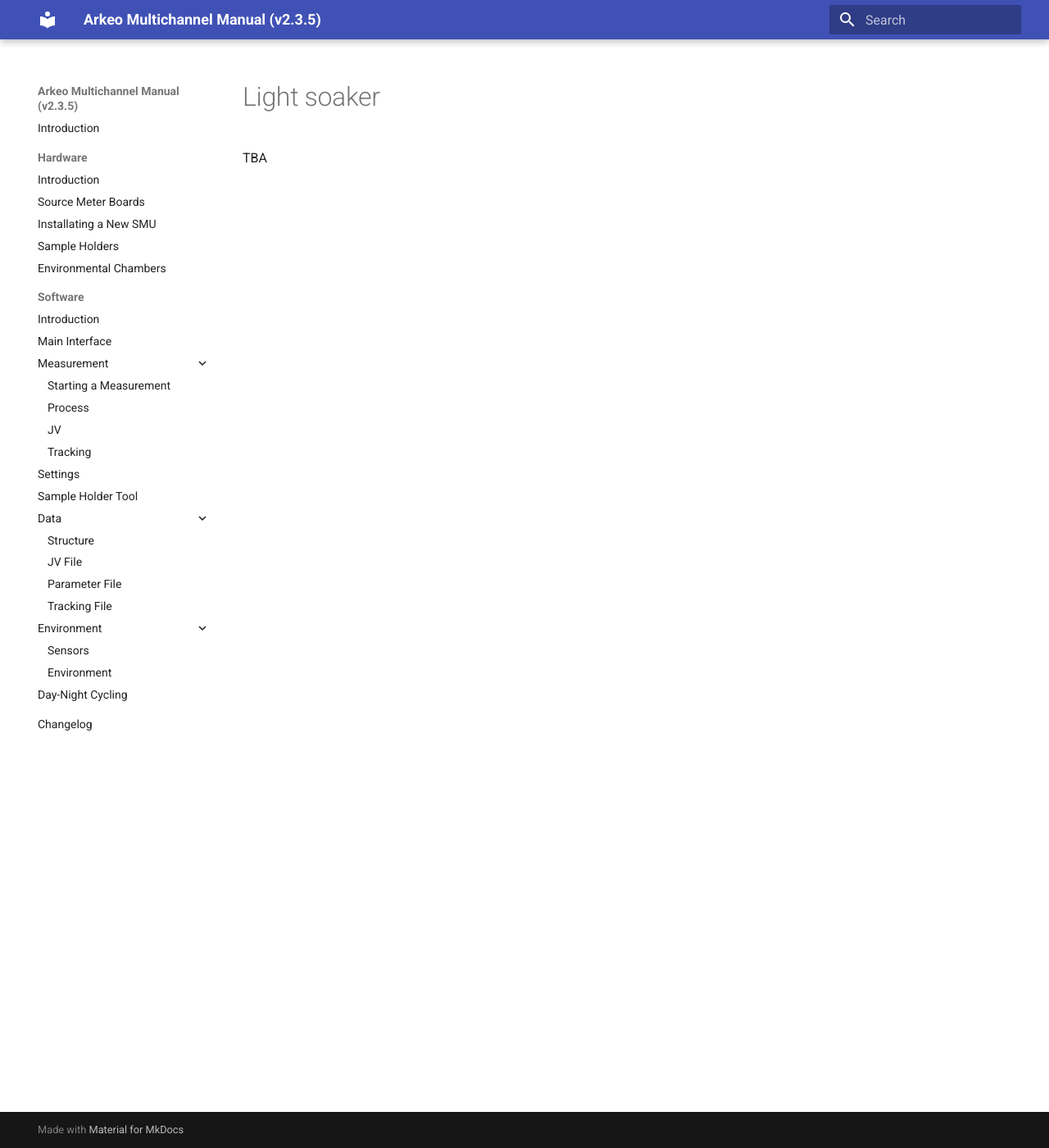
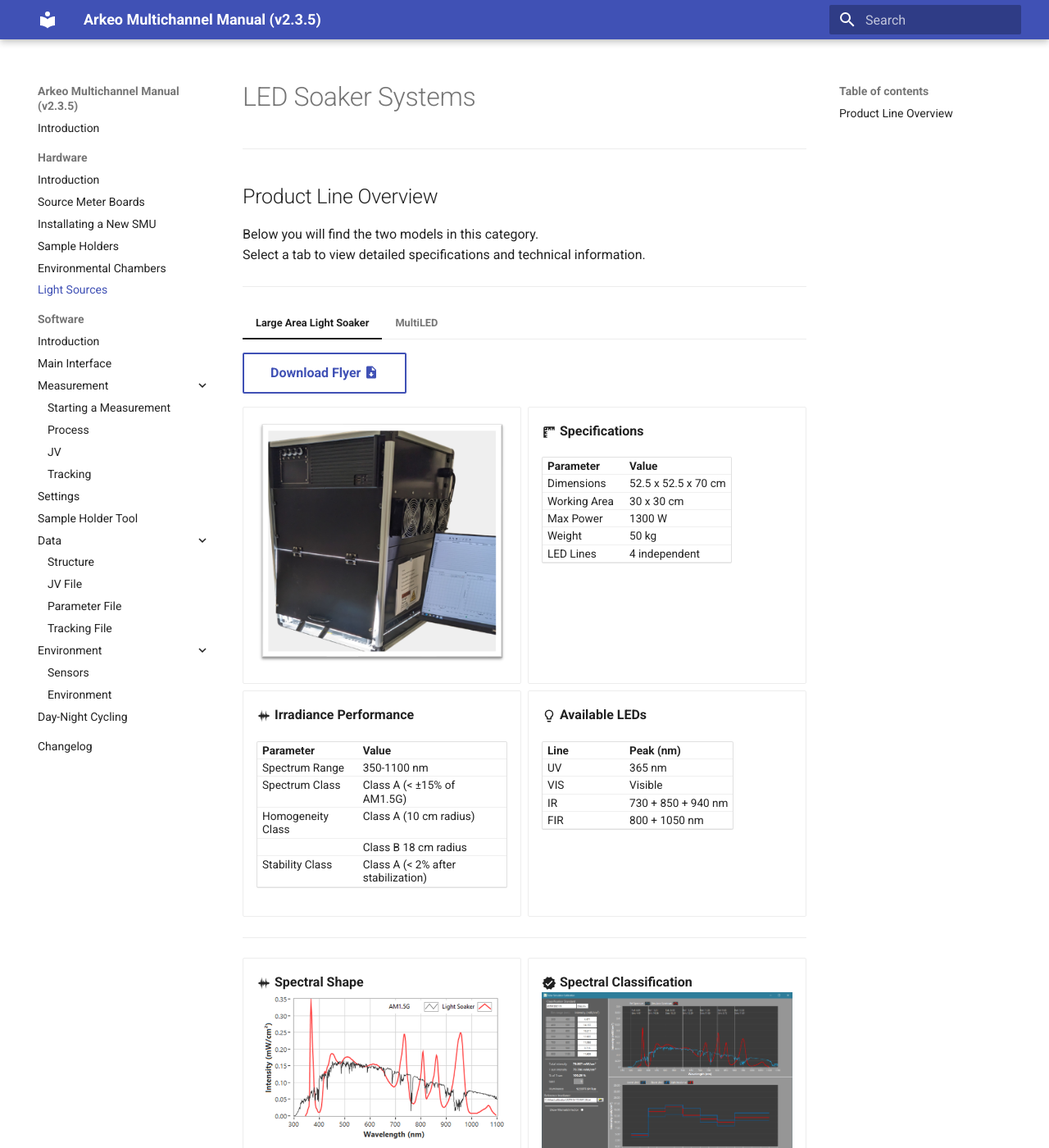
Before and after one commit to cicciresearch/arkeo-multichannel-manual, an MkDocs documentation site: the page built from docs/hardware/light-soaker.md, in a window 1280 px wide and 1400 px high. Shown: the whole window at 82% size. Built offline with MkDocs 1.6.1 and Material for MkDocs 9.7.7, drawn with Linux system fonts in a browser that asks for light colours.

Commit message:
Added light

```diff
--- a/docs/hardware/light-soaker.md
+++ b/docs/hardware/light-soaker.md
@@ -1 +1,125 @@
-TBA
+# LED Soaker Systems
+
+---
+
+## Product Line Overview
+
+Below you will find the two models in this category.
+Select a tab to view detailed specifications and technical information.
+
+---
+
+=== "Large Area Light Soaker"
+
+    [Download Flyer :material-file-download:](../assets/files/Arkeo%20Large%20area%20Light%20Soaker.pdf){ .md-button }
+
+    <div class="grid cards" markdown>
+
+    - ![Light Soaker](../assets/img/lights/light-soaker/light-soaker.png)
+
+    - :material-ruler-square:{ .middle } **Specifications**
+
+        | Parameter        | Value               |
+        |------------------|---------------------|
+        | Dimensions       | 52.5 x 52.5 x 70 cm |
+        | Working Area     | 30 x 30 cm          |
+        | Max Power        | 1300 W              |
+        | Weight           | 50 kg               |
+        | LED Lines        | 4 independent       |
+
+    - :material-waveform:{ .middle } **Irradiance Performance**
+
+        | Parameter             | Value                             |
+        |-----------------------|-----------------------------------|
+        | Spectrum Range        | 350-1100 nm                       |
+        | Spectrum Class        | Class A (< ±15% of AM1.5G)         |
+        | Homogeneity Class     | Class A (10 cm radius)            |
+        |                       | Class B 18 cm radius              |
+        | Stability Class       | Class A (< 2% after stabilization)|
+
+    - :material-lightbulb-outline:{ .middle } **Available LEDs**
+
+        | Line      | Peak (nm)         |
+        |-----------|-------------------|
+        | UV        | 365 nm            |
+        | VIS       | Visible           |
+        | IR        | 730 + 850 + 940 nm|
+        | FIR       | 800 + 1050 nm     |
+
+    </div>
+
+    ---
+
+    <div class="grid cards" markdown>
+
+    - :material-waveform:{ .middle } **Spectral Shape**
+    ![Spectrum](../assets/img/lights/light-soaker/spectrum.png){ .on-glb }
+
+    - :material-check-decagram:{ .middle } **Spectral Classification**
+    ![Calibration](../assets/img/lights/light-soaker/calibration.png){ .on-glb }
+
+    - :material-grid-large:{ .middle } **Homogeneity Map**
+    ![Homogeneity](../assets/img/lights/light-soaker/homogeneity.png){ .on-glb }
+
+
+    </div>
+
+
+
+=== "MultiLED"
+
+    [Download Flyer :material-file-download:](../assets/files/Arkeo%20Multi%20LED.pdf){ .md-button }
+
+    <div class="grid cards" markdown>
+
+    - ![Light Soaker](../assets/img/lights/multi-led/multi-led.png)
+
+    - :material-ruler-square:{ .middle } **Specifications**
+
+        | Parameter        | Value               |
+        |------------------|---------------------|
+        | Dimensions       | 6 x 6 x 14 cm       |
+        | Working Area     | 2 x 2 cm            |
+        | Max Power        | 20 W                |
+        | Weight           | 0.4 kg              |
+        | LED Lines        | 12 independent      |
+
+    - :material-waveform:{ .middle } **Irradiance Performance**
+
+        | Parameter             | Value                             |
+        |-----------------------|-----------------------------------|
+        | Spectrum Range        | 350-950 nm                       |
+        | Spectrum Class        | Class A (< ±15% of AM1.5G)         |
+        | Homogeneity Class     | Depends on setup           |
+        | Stability Class       | Class A (< 2% after stabilization)|
+
+    - :material-lightbulb-outline:{ .middle } **Available LEDs**
+
+        | Line      | Peak (nm)         |
+        |-----------|-------------------|
+        | Warm White        | Visible
+        | Cool White       | Visible
+        | Far UV        | 365 nm|
+        | UV       | 385 nm     |
+        | Blue       | 455 nm     |
+        | Green       | 510 nm     |
+        | Amber       | 590 nm     |
+        | Red       | 625 nm     |
+        | Hyper Red       | 660 nm     |
+        | Far Red       | 730 nm     |
+        | IR       | 860 nm     |
+        | Far IR       | 940 nm     |
+
+    </div>
+
+    ---
+
+    <div class="grid cards" markdown>
+
+    - :material-waveform:{ .middle } **Spectral Shape**
+    ![Spectrum](../assets/img/lights/multi-led/spectrum.png){ .on-glb }
+
+    - :material-check-decagram:{ .middle } **Spectral Classification**
+    ![Calibration](../assets/img/lights/multi-led/calibration.png){ .on-glb }
+
+    </div>
--- a/mkdocs.yml
+++ b/mkdocs.yml
@@ -14,7 +14,7 @@
     - content.footnote.tooltips
     - content.code.annotate
     - content.code.copy
-    - content.image.zoom
+    - content.image
     - content.action.copy
     - content.icons
 
@@ -48,7 +48,7 @@
     - Installating a New SMU: hardware/new-smu-install.md
     - Sample Holders: hardware/sample-holders.md
     - Environmental Chambers: hardware/chambers.md
-#    - Light Sources: hardware/light-soaker.md
+    - Light Sources: hardware/light-soaker.md
   - Software:
     - Introduction: software/index.md
     - Main Interface: software/interface.md
@@ -70,6 +70,11 @@
     - Day-Night Cycling: software/day-night.md
   - Changelog: software/changelog.md
 
+plugins:
+  - search
+  - glightbox:
+      manual: true
+
 extra_javascript:
   - https://cdn.jsdelivr.net/npm/katex@0.16.9/dist/katex.min.js
   - https://cdn.jsdelivr.net/npm/katex@0.16.9/dist/contrib/auto-render.min.js
```
Also changed, not shown: docs/assets/img/lights/light-soaker/calibration.png (added), docs/assets/img/lights/light-soaker/homogeneity.png (added), docs/assets/img/lights/light-soaker/light-soaker.png (added), docs/assets/img/lights/light-soaker/spectrum.png (added), docs/assets/img/lights/multi-led/calibration.png (added), docs/assets/img/lights/multi-led/multi-led.png (added), docs/assets/img/lights/multi-led/spectrum.png (added), 3 other files.
